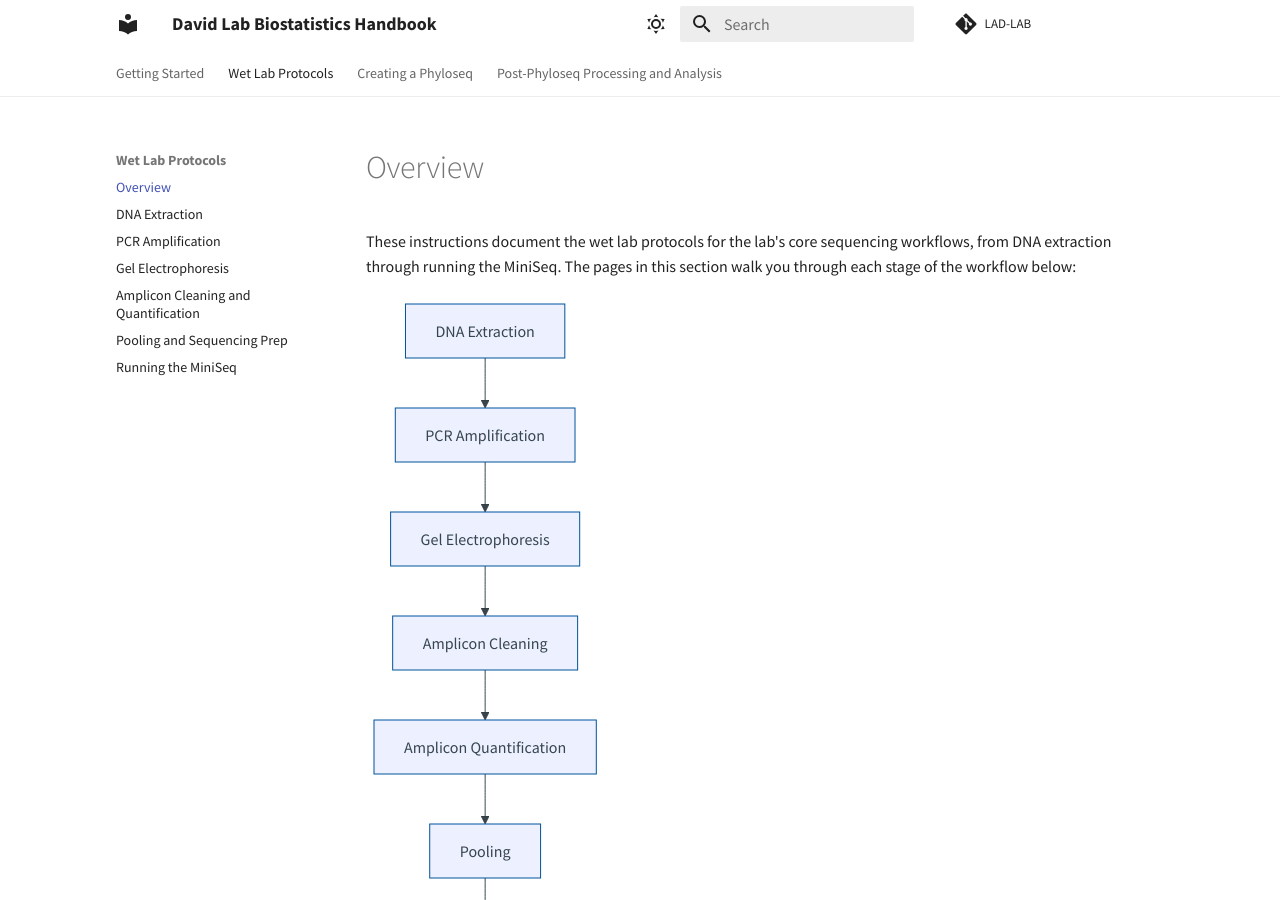
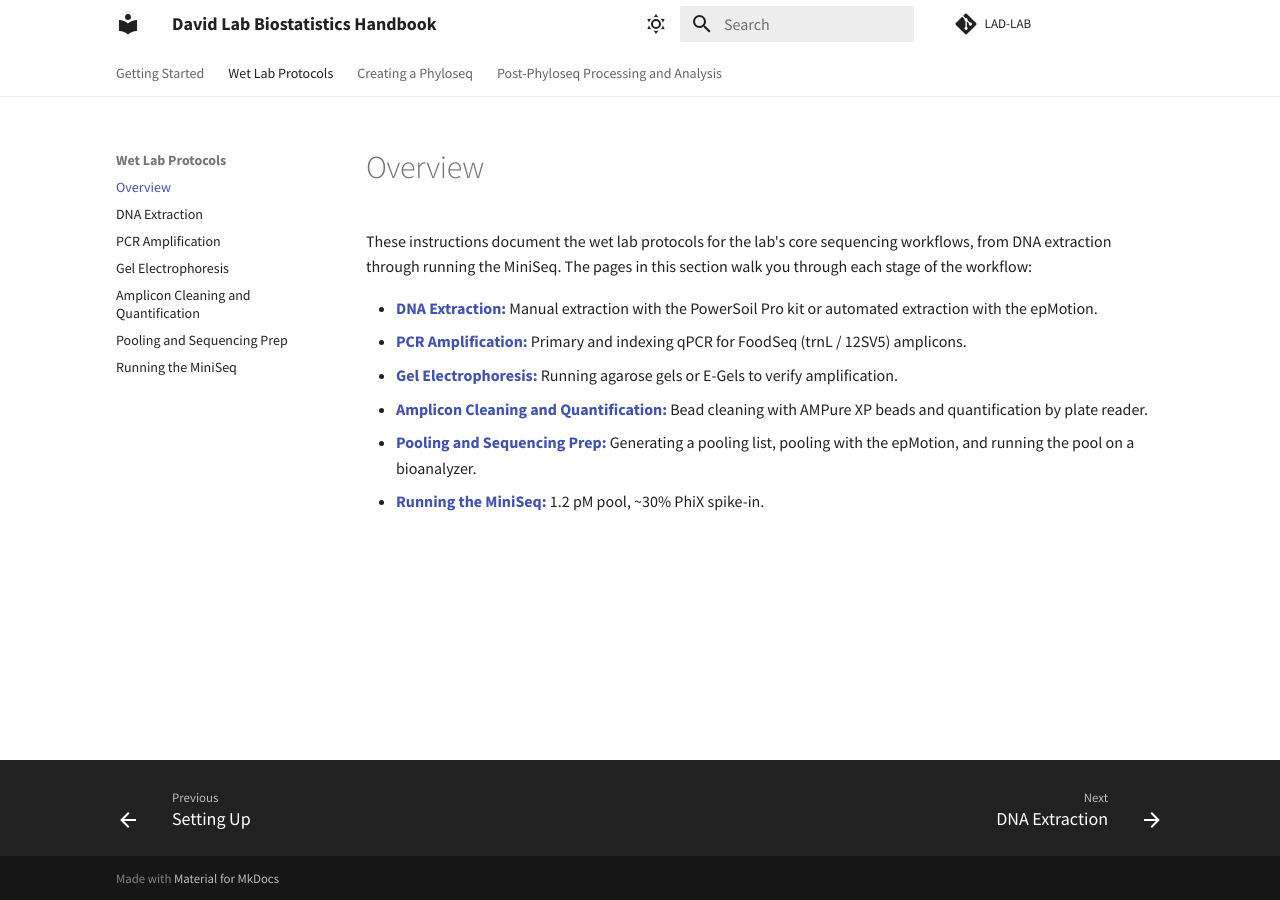
Before and after one commit to LAD-LAB/lad-lab.github.io, an MkDocs documentation site: the page built from docs/wetlab.md, in a window 1280 px wide and 900 px high. Built offline with MkDocs 1.6.1 and Material for MkDocs 9.7.7, drawn with Linux system fonts in a browser that asks for light colours; part of the change alters nothing that is shown.

Commit message:
Remove linear flowchart from wet lab overview
The bullet list already communicates the workflow; the straight-line
flowchart didn't add useful information.

Co-Authored-By: Claude Opus 4.6 <noreply@anthropic.com>

````diff
--- a/docs/wetlab.md
+++ b/docs/wetlab.md
@@ -1,17 +1,6 @@
 # Overview
 
-These instructions document the wet lab protocols for the lab's core sequencing workflows, from DNA extraction through running the MiniSeq. The pages in this section walk you through each stage of the workflow below:
-
-``` mermaid
-graph TD
-    A[DNA Extraction] --> B[PCR Amplification]
-    B --> C[Gel Electrophoresis]
-    C --> D[Amplicon Cleaning]
-    D --> E[Amplicon Quantification]
-    E --> F[Pooling]
-    F --> G[Sequencing Prep]
-    G --> H[MiniSeq Run]
-```
+These instructions document the wet lab protocols for the lab's core sequencing workflows, from DNA extraction through running the MiniSeq. The pages in this section walk you through each stage of the workflow:
 
 - [**DNA Extraction:**](extraction.md) Manual extraction with the PowerSoil Pro kit or automated extraction with the epMotion.
 - [**PCR Amplification:**](pcr.md) Primary and indexing qPCR for FoodSeq (trnL / 12SV5) amplicons.
````
